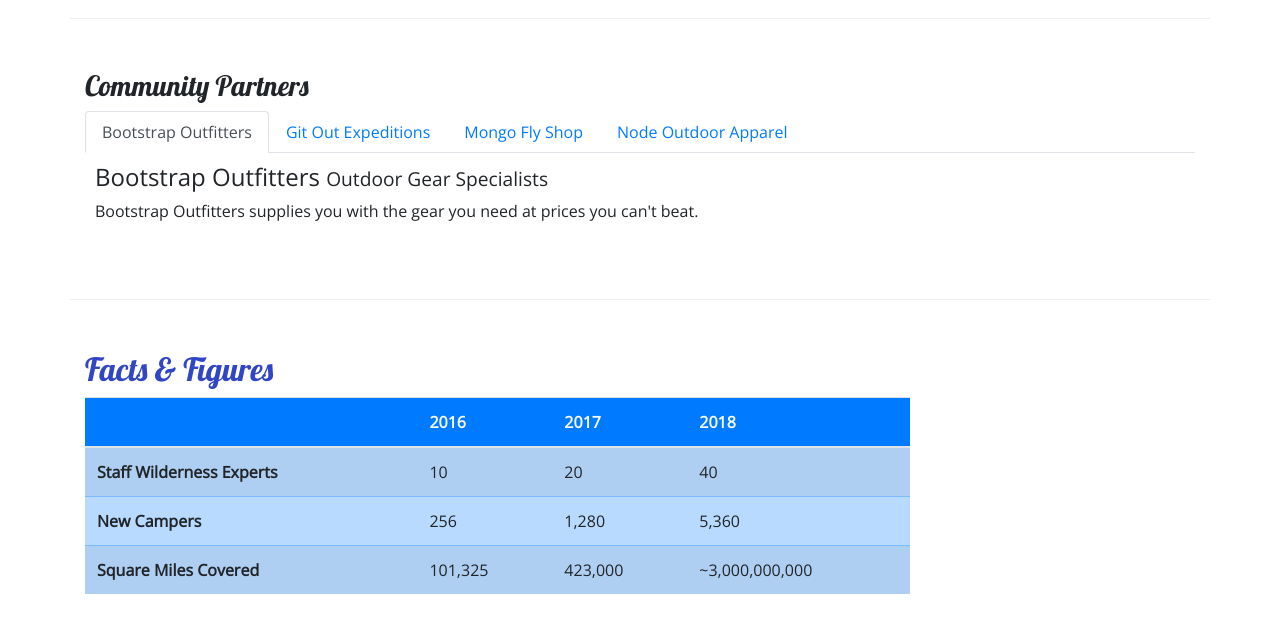
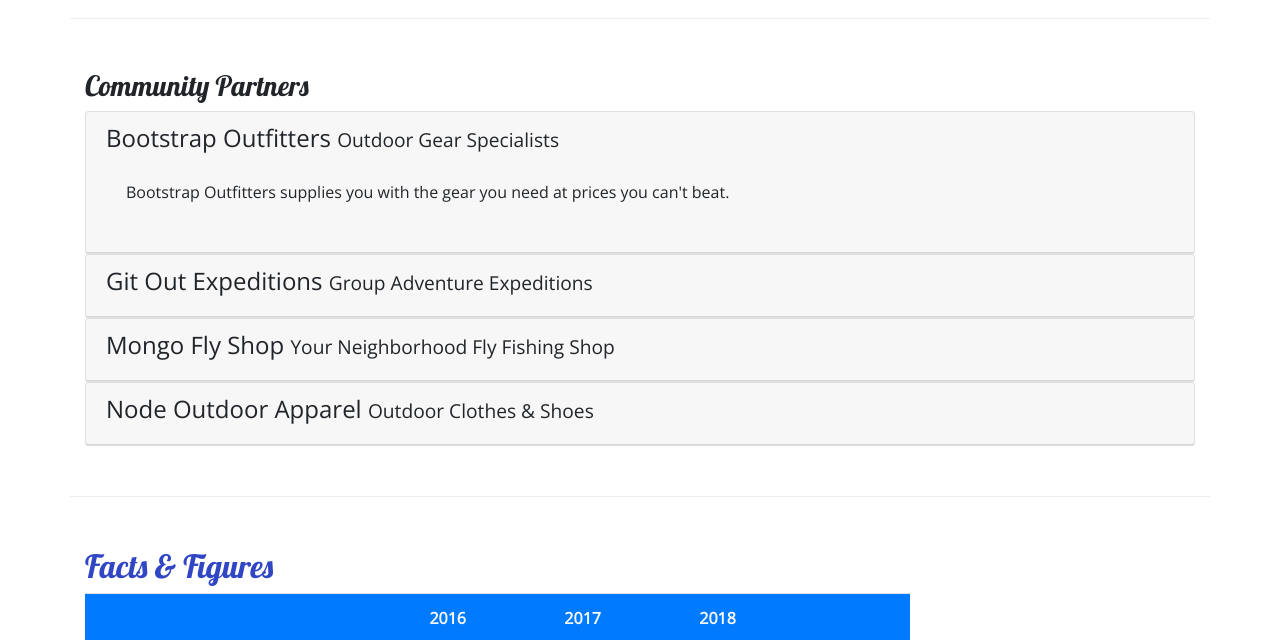
Before and after one commit to tonytrinh215/nucampsite, a website: page aboutus.html in a window 1280 px wide. Shown: the part 810-1450 px from the top of the page. Drawn offline with nearby package versions, Linux system fonts and the light colour scheme.

Commit message:
Accordion

```diff
--- a/aboutus.html
+++ b/aboutus.html
@@ -42,13 +42,10 @@
             </button>
             <div class="collapse navbar-collapse" id="nucampNavbar">
                 <ul class="navbar-nav">
-                    <li class="nav-item"><a class="nav-link" href="index.html"><i class="fa fa-home fa-lg"></i> Home</a>
-                    </li>
-                    <li class="nav-item active"><a class="nav-link" href="#"><i class="fa fa-info fa-lg"></i> About</a>
-                    </li>
+                    <li class="nav-item"><a class="nav-link" href="index.html"><i class="fa fa-home fa-lg"></i> Home</a></li>
+                    <li class="nav-item active"><a class="nav-link" href="#"><i class="fa fa-info fa-lg"></i> About</a></li>
                     <li class="nav-item"><a class="nav-link" href="#"><i class="fa fa-list fa-lg"></i> Sites</a></li>
-                    <li class="nav-item"><a class="nav-link" href="contactus.html"><i
-                                class="fa fa-address-card fa-lg"></i> Contact</a></li>
+                    <li class="nav-item"><a class="nav-link" href="contactus.html"><i class="fa fa-address-card fa-lg"></i> Contact</a></li>
                 </ul>
             </div>
         </div>
@@ -110,28 +107,62 @@
         <div class="row row-content">
             <div class="col">
                 <h3>Community Partners</h3>
-                <ul class="nav nav-tabs">
-                    <li class="nav-item"><a class="nav-link active" href="#bootstrap" role="tab" data-toggle="tab">Bootstrap Outfitters</a></li>
-                    <li class="nav-item"><a class="nav-link" href="#git" role="tab" data-toggle="tab">Git Out Expeditions</a></li>
-                    <li class="nav-item"><a class="nav-link" href="#mongo" role="tab" data-toggle="tab">Mongo Fly Shop</a></li>
-                    <li class="nav-item"><a class="nav-link" href="#node" role="tab" data-toggle="tab">Node Outdoor Apparel</a></li>
-                </ul>
-                <div class="tab-content">
-                    <div role="tabpanel" class="tab-pane fade show active" id="bootstrap">
-                        <h4>Bootstrap Outfitters <small>Outdoor Gear Specialists</small></h4>
-                        <p class="d-none d-sm-block">Bootstrap Outfitters supplies you with the gear you need at prices you can't beat.</p>
+                <div id="accordion">
+                    <div class="card">
+                        <div role="tab" class="card-header">
+                            <h4>
+                                <a data-toggle="collapse" data-target="#bootstrap">
+                                    Bootstrap Outfitters <small>Outdoor Gear Specialists</small>
+                                </a>
+                            </h4>
+                            <div class="collapse show" id="bootstrap" data-parent="#accordion">
+                                <div class="card-body">
+                                    <p class="d-none d-sm-block">Bootstrap Outfitters supplies you with the gear you need at prices you can't beat.</p>
+                                </div>
+                            </div>
+                        </div>
                     </div>
-                    <div role="tabpanel" class="tab-pane fade" id="git">
-                        <h4>Git Out Expeditions <small>Group Adventure Expeditions</small></h4>
-                        <p class="d-none d-sm-block">Join Git Out Expeditions to explore new horizons with a group of other adventurers!</p>
+                    <div class="card">
+                        <div role="tab" class="card-header">
+                            <h4>
+                                <a class="collapsed" data-toggle="collapse" data-target="#git">
+                                    Git Out Expeditions <small>Group Adventure Expeditions</small>
+                                </a>
+                            </h4>
+                            <div class="collapse" id="git" data-parent="#accordion">
+                                <div class="card-body">
+                                    <p class="d-none d-sm-block">Join Git Out Expeditions to explore new horizons with a group of other adventurers!</p>
+                                </div>
+                            </div>
+                        </div>
                     </div>
-                    <div role="tabpanel" class="tab-pane fade" id="mongo">
-                        <h4>Mongo Fly Shop <small>Your Neighborhood Fly Fishing Shop</small></h4>
-                        <p class="d-none d-sm-block">Need a new fishing pole, a tacklebox, or flies of all kinds? Stop by Mongo Fly Shop.</p>
+                    <div class="card">
+                        <div role="tab" class="card-header">
+                            <h4>
+                                <a class="collapsed" data-toggle="collapse" data-target="#mongo">
+                                    Mongo Fly Shop <small>Your Neighborhood Fly Fishing Shop</small>
+                                </a>
+                            </h4>
+                            <div class="collapse" id="mongo" data-parent="#accordion">
+                                <div class="card-body">
+                                    <p class="d-none d-sm-block">Need a new fishing pole, a tacklebox, or flies of all kinds? Stop by Mongo Fly Shop.</p>
+                                </div>
+                            </div>
+                        </div>
                     </div>
-                    <div role="tabpanel" class="tab-pane fade" id="node">
-                        <h4>Node Outdoor Apparel <small>Outdoor Clothes & Shoes</small></h4>
-                        <p class="d-none d-sm-block">From polar fleeces to swimsuits, hiking boots to waders, a visit to Node will be sure to get you covered.</p>
+                    <div class="card">
+                        <div role="tab" class="card-header">
+                            <h4>
+                                <a class="collapsed" data-toggle="collapse" data-target="#node">
+                                    Node Outdoor Apparel <small>Outdoor Clothes & Shoes</small>
+                                </a>
+                            </h4>
+                            <div class="collapse" id="node" data-parent="#accordion">
+                                <div class="card-body">
+                                    <p class="d-none d-sm-block">From polar fleeces to swimsuits, hiking boots to waders, a visit to Node will be sure to get you covered.</p>
+                                </div>
+                            </div>
+                        </div>
                     </div>
                 </div>
             </div>
--- a/css/styles.css
+++ b/css/styles.css
@@ -36,9 +36,14 @@ header h2 {
     background-color: #901CAD;
 }
 
-.tab-content {
+/* .tab-content {
     border: 1 px solid #DDD;
     border-top: none;
     padding: 10px;
 
-}
+} */
+
+a, a:hover {
+    color: inherit;
+    text-decoration: none;
+  }
```
